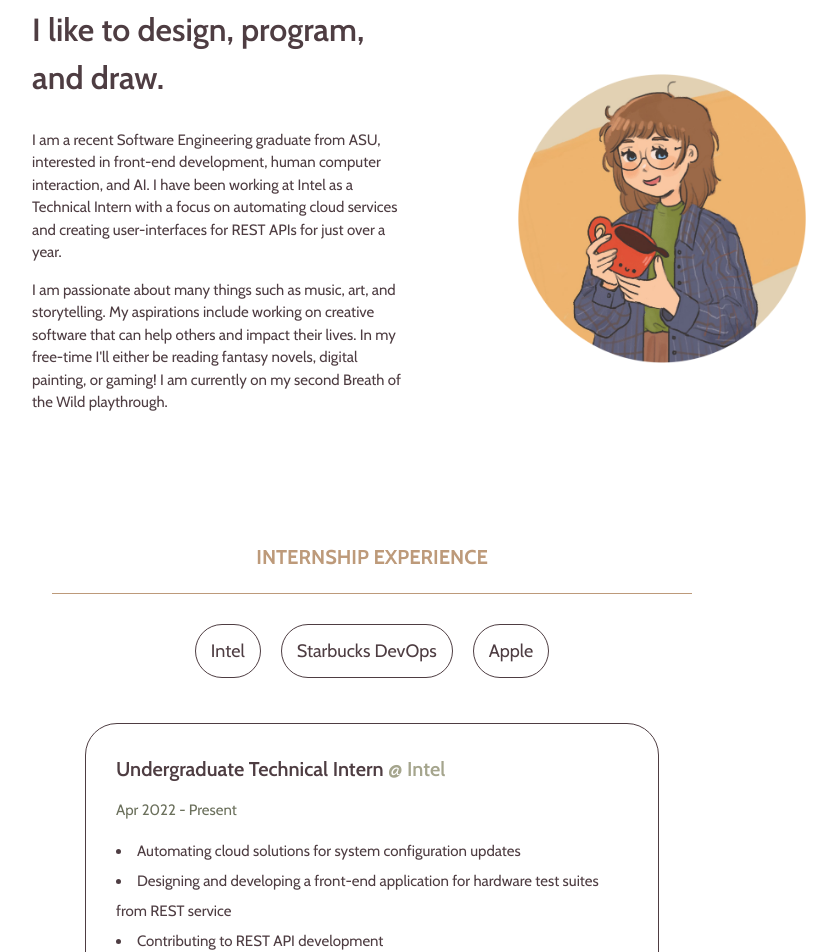
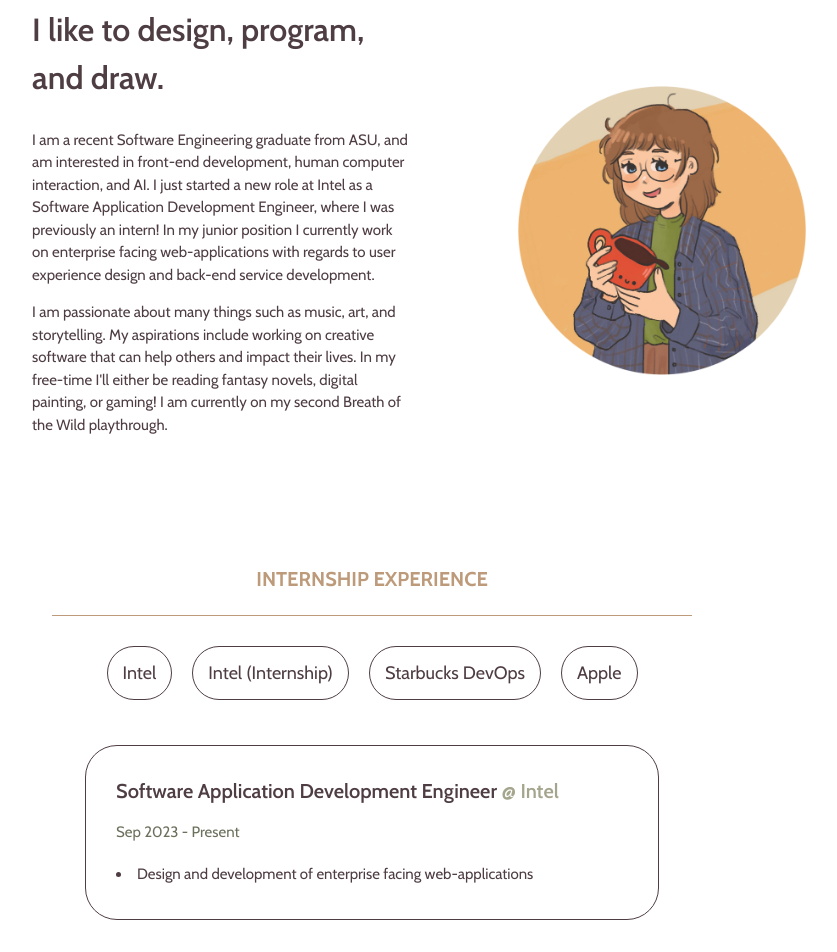
Before and after one commit to mooreala/react-portfolio, a React (Create React App) app: page / in a window 1280 px wide. Shown: the part 160-1112 px from the top of the page, without its empty margins (268-1105 px from the left). Built offline with nearby package versions, Linux system fonts and the light colour scheme.

Commit message:
Update job experience and intro paragraph

```diff
--- a/src/experience/Experience.js
+++ b/src/experience/Experience.js
@@ -40,9 +40,17 @@
 
 const myjobs = [
   {
+    title: "Software Application Development Engineer",
+    date: "Sep 2023 - Present",
+    company: "Intel",
+    description: [
+      "Design and development of enterprise facing web-applications",
+    ],
+  },
+  {
     title: "Undergraduate Technical Intern",
-    date: "Apr 2022 - Present",
-    company: "Intel",
+    date: "Apr 2022 - Sep 2023",
+    company: "Intel (Internship)",
     description: [
       "Automating cloud solutions for system configuration updates",
       "Designing and developing a front-end application for hardware test suites from REST service",
--- a/src/intro/Intro.js
+++ b/src/intro/Intro.js
@@ -63,7 +63,7 @@
           I like to design, program, and draw.
         </IntroSubtitle>
         <p>
-          I am a recent Software Engineering graduate from ASU, interested in front-end development, human computer interaction, and AI. I have been working at Intel as a Technical Intern with a focus on automating cloud services and creating user-interfaces for REST APIs for just over a year.
+          I am a recent Software Engineering graduate from ASU, and am interested in front-end development, human computer interaction, and AI. I just started a new role at Intel as a Software Application Development Engineer, where I was previously an intern! In my junior position I currently work on enterprise facing web-applications with regards to user experience design and back-end service development.
         </p>
         <p>
           I am passionate about many things such as music, art, and storytelling. My aspirations include working on creative software that can help others and impact their lives.
```
